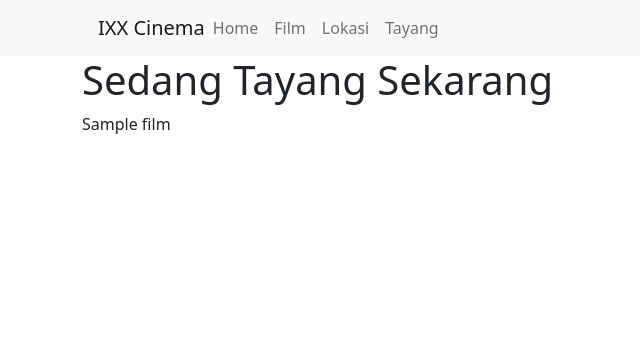
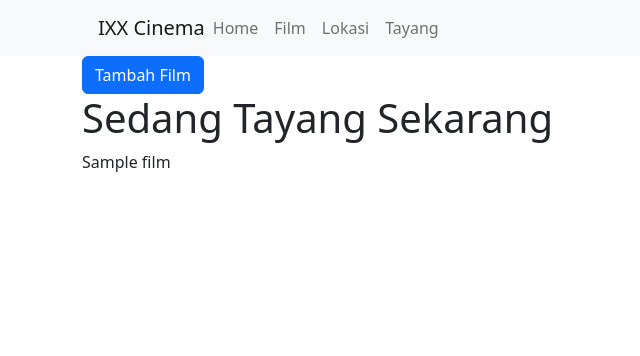
Before and after one commit to mahdi112526/Bioskop, a CodeIgniter app: page /bioskop/film in a window 1280 px wide. Shown: the top 356 px of the page, without its empty margins (0-640 px from the left). Run offline with CodeIgniter, Linux system fonts and the light colour scheme; tables that the repository leaves empty or names only in its code hold one stand-in row (values such as "Sample post").

Commit message:
Test Commit
tambah button tambah

```diff
--- a/application/controllers/Film.php
+++ b/application/controllers/Film.php
@@ -10,5 +10,13 @@
 			 $this->load->view('Film/index',$data);
 			 $this->load->view('template/footer');
 		}
+
+		public function tambah()
+		{
+			$data['judul'] = 'Tambah Film';
+			$this->load->view('template/header',$data);
+			$this->load->view('Film/tambah',$data);
+			$this->load->view('template/footer');
+		}
 	}
 ?>
--- a/application/views/Film/index.php
+++ b/application/views/Film/index.php
@@ -1,15 +1,24 @@
 
 <div class="container">
+
+	<div class="row">
+		<div class="col-md-6">
+			<a href="" class="btn btn-primary">Tambah Film</a>
+		</div>
+	</div>
+
 	<div class="row">
 		<div class="col-lg-12">
 			<h1>Sedang Tayang Sekarang</h1>
 		</div>
 	</div>
+
+
 	<div class="row">
-			<?php foreach ($Film as $list ) :  ?>
+		<?php foreach ($Film as $list ) :  ?>
 			<div class="col-md-2">
 				<?php echo $list['judul_film'] ?>
 			</div>
-			<?php endforeach;  ?>
+		<?php endforeach;  ?>
 	</div>
 </div>
--- /dev/null
+++ b/application/views/Film/tambah.php
@@ -0,0 +1,5 @@
+<div class="container">
+	<div class="row">
+
+	</div>
+</div>
```
Also changed, not shown: application/views/home/index.php (+7 -2 lines).
